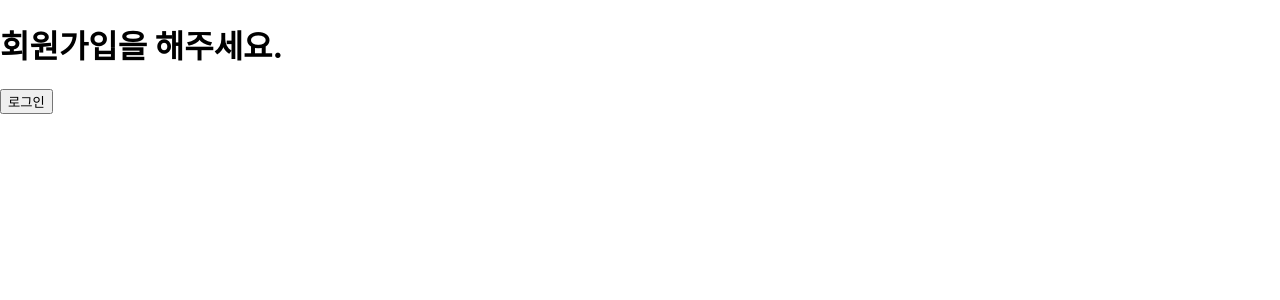
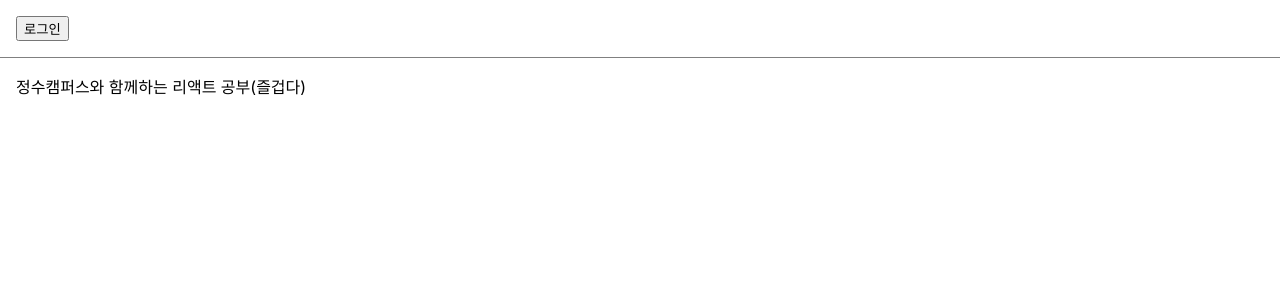
Before and after one commit to leemeem14/React2024, a React (Create React App) app: page / in a window 1280 px wide. Shown: the top 300 px of the page. Built offline with nearby package versions, Linux system fonts and the light colour scheme.

Commit message:
리액트 9장 실습

```diff
--- /dev/null
+++ b/src/ch9/LandingPage.jsx
@@ -0,0 +1,26 @@
+import React, {useState} from "react";
+import Toolbar from "./ToolBar";
+
+function LandingPage(props){
+    const [isLoggedIn, setIsLoggedIn] = useState(false);
+
+    const onClickLogin = () => {
+        setIsLoggedIn(true);
+    };
+
+    const onClickLogout = () => {
+        setIsLoggedIn(false);
+    };
+
+    return(
+        <div>
+            <Toolbar
+                isLoggedIn={isLoggedIn}
+                onClickLogin={onClickLogin}
+                onClickLogout={onClickLogout}/>
+            <div style={{padding:16}}>정수캠퍼스와 함께하는 리액트 공부(즐겁다)</div>
+        </div>
+    );
+}
+
+export default LandingPage
--- a/src/ch9/LoginControl.jsx
+++ b/src/ch9/LoginControl.jsx
@@ -2,7 +2,7 @@
 import {useState} from "react";
 import LogoutButton from "./LogoutButton";
 import LoginButton from "./LoginButton";
-import Greeting from "./Greeting";
+import Greeting from "../test/Greeting";
 
 
 function LoginControl(props){
--- /dev/null
+++ b/src/ch9/MailBox.jsx
@@ -0,0 +1,17 @@
+import React from "react";
+
+function MailBox(props) {
+    const UnreadMessages = props.UnreadMessages;
+
+    return(
+      <div>
+          <h1>안녕하세요.</h1>
+          {UnreadMessages.length > 0 &&
+          <h2>
+              현재 {UnreadMessages.length}개의 잃지 않은 메세지가 있습니다.
+          </h2>
+          }
+      </div>
+    );
+}
+export default MailBox
--- /dev/null
+++ b/src/ch9/ToolBar.jsx
@@ -0,0 +1,26 @@
+import React from "react";
+
+
+const styles = {
+    wrapper: {
+        padding:16,
+        display:"flex",
+        flexDirection:"row",
+        borderBottom: "1px solid grey",
+    },
+    greeting: {
+        marginRight: 8,
+    },
+};
+
+function Toolbar(props){
+    const { isLoggedIn, onClickLogin, onClickLogout} = props;
+
+    return(
+        <div style={styles.wrapper}>
+            {isLoggedIn && <span style={styles.greeting}>환영합니다!</span> }
+            {isLoggedIn ? (<button onClick={onClickLogout}>로그아웃</button>):(<button onClick={onClickLogin}>로그인</button>) }
+        </div>
+    );
+}
+export default Toolbar
--- /dev/null
+++ b/src/ch9/WarningBanner.jsx
@@ -0,0 +1,12 @@
+import React from "react";
+
+function WarningBanner(props){
+    if(!props.warning){
+        return null;
+    }
+
+    return (
+        <h2>경고!</h2>
+    );
+}
+export default WarningBanner
--- a/src/index.js
+++ b/src/index.js
@@ -8,13 +8,19 @@
 import ComfirmButton3 from "./ch8/ComfirmButton3";
 import Greeting from "./ch9/Greeting";
 import LoginControl from "./ch9/LoginControl";
+import MailBox from "./ch9/MailBox";
+import LoginControl2 from "./test/LoginControl2";
+import Toolbar from "./ch9/ToolBar";
+import LandingPage from "./ch9/LandingPage";
 
 
 const root = ReactDOM.createRoot(document.getElementById('root'));
 setInterval(()=> {
         root.render(
             <React.StrictMode>
-               <LoginControl/>
+               {/*<LoginControl2 isLoggedIn={true}/>*/}
+            {/*<Toolbar/>*/}
+                <LandingPage/>
             </React.StrictMode>
 
             , 1000
--- /dev/null
+++ b/src/test/Greeting.jsx
@@ -0,0 +1,11 @@
+import React from "react";
+import {UserGreeting, GuestGreeting} from "./UserGuestGreeting";
+
+function Greeting(props){
+    const isLoggedIn = props.isLoggedIn;
+    if (isLoggedIn) {
+        return <UserGreeting/>;
+    }
+    return <GuestGreeting/>
+}
+export default Greeting
--- /dev/null
+++ b/src/test/LoginControl2.jsx
@@ -0,0 +1,30 @@
+import React from "react";
+import {useState} from "react";
+import {UserGreeting, GuestGreeting} from "./UserGuestGreeting";
+import Greeting from "../test/Greeting";
+import LogoutButton from "../ch9/LogoutButton";
+import LoginButton from "../ch9/LoginButton";
+import WarningBanner from "../ch9/WarningBanner";
+
+
+function LoginControl2(props){
+    const [isLoggedIn, setIsLoggedIn] = useState(false);
+
+    const handleLoginClick = () => {
+        setIsLoggedIn(true);
+    }
+    const handleLogoutClick = () => {
+        setIsLoggedIn(false);
+    }
+
+
+
+    return(
+        <div>
+            <WarningBanner warning={true}/>
+            <Greeting isLoggedIn={isLoggedIn}/>
+            {isLoggedIn ? <LogoutButton onClick={handleLogoutClick}/> : <LoginButton onClick={handleLoginClick}/>}
+        </div>
+    );
+}
+export default LoginControl2
--- /dev/null
+++ b/src/test/UserGuestGreeting.jsx
@@ -0,0 +1,11 @@
+import React from "react";
+
+
+function UserGreeting(props){
+    return<h1>다시 오셨군요.</h1>
+}
+function GuestGreeting(props){
+    return<h1>회원가입을 해주세요.</h1>
+}
+
+export {UserGreeting, GuestGreeting}
```
